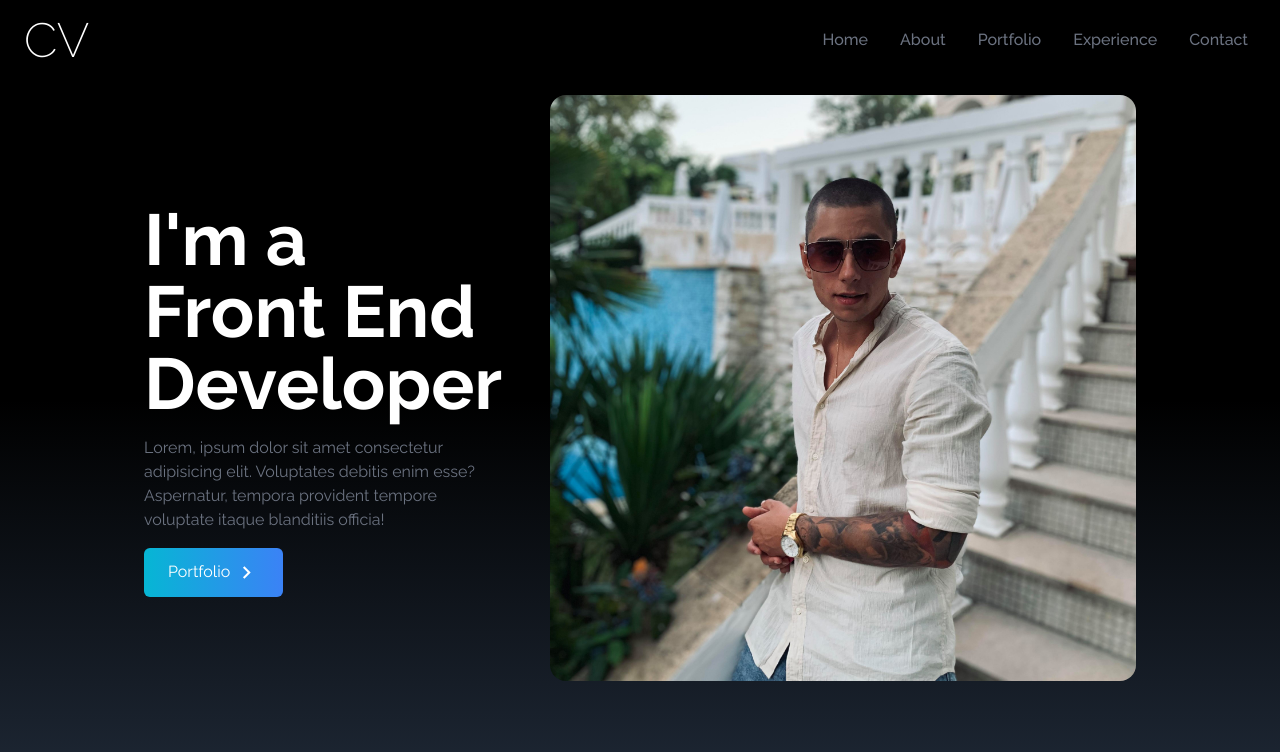
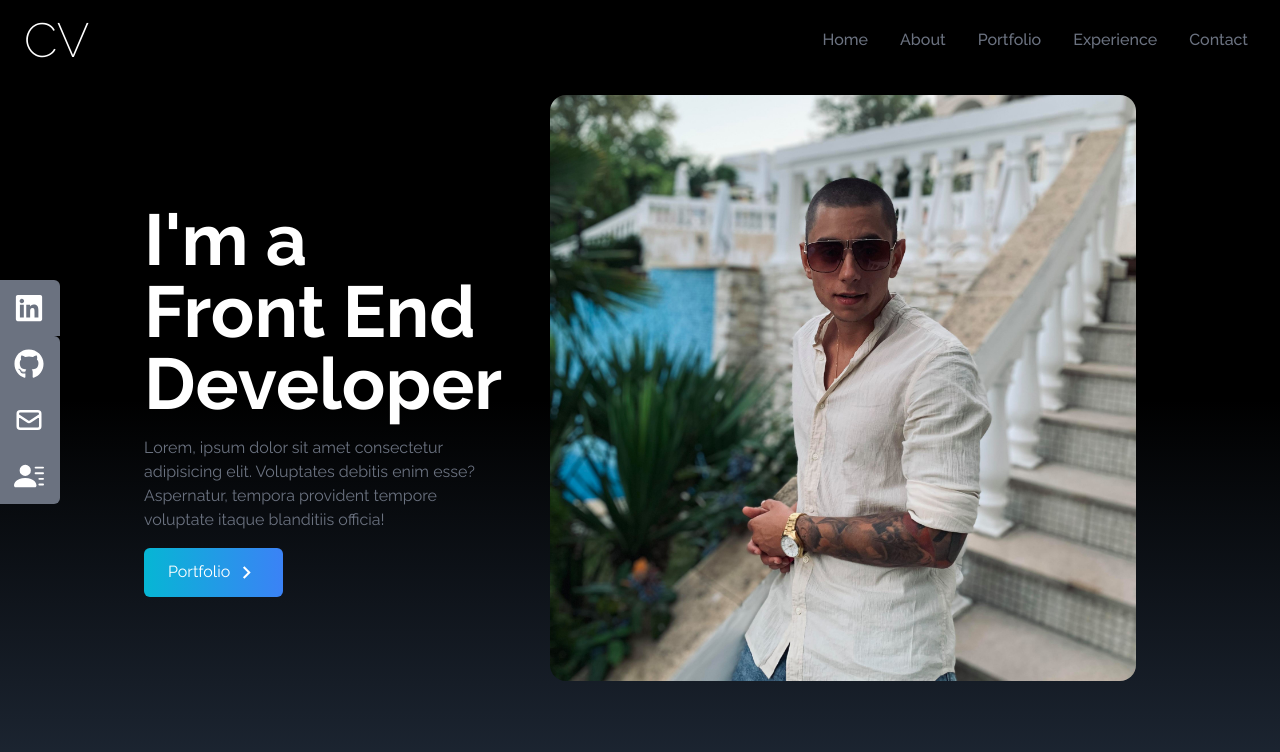
Before and after one commit to petkovpavel45/my-react-portfolio, a React (Create React App) app: page / in a window 1280 px wide. Shown: the top 752 px of the page. Built offline with nearby package versions, Linux system fonts and the light colour scheme.

Commit message:
adding social links comp

```diff
--- a/src/App.js
+++ b/src/App.js
@@ -1,11 +1,13 @@
 import Home from "./components/Home";
 import NavBar from "./components/NavBar";
+import SocialLinks from "./components/SocialLinks";
 
 function App() {
   return (
     <div>
       <NavBar />
       <Home />
+      <SocialLinks />
     </div>
   );
 }
--- /dev/null
+++ b/src/components/SocialLinks.jsx
@@ -0,0 +1,77 @@
+import React from "react";
+import { FaGithub, FaLinkedin } from "react-icons/fa";
+import { HiOutlineMail } from "react-icons/hi";
+import { BsFillPersonLinesFill } from "react-icons/bs";
+const SocialLinks = () => {
+  const links = [
+    {
+      id: 1,
+      child: (
+        <>
+          LinkedIn <FaLinkedin size={30} />
+        </>
+      ),
+      href: "https://linkedin.com/in/pavelpetkov45/",
+      style: "rounded-tr-md",
+    },
+    {
+      id: 2,
+      child: (
+        <>
+          GitHub <FaGithub size={30} />
+        </>
+      ),
+      href: "https://github.com/petkovpavel45/",
+      style: "rounded-tr-md",
+    },
+    {
+      id: 3,
+      child: (
+        <>
+          Email <HiOutlineMail size={30} />
+        </>
+      ),
+      href: "mailto:petkovpavel45@gmail.com",
+    },
+    {
+      id: 4,
+      child: (
+        <>
+          Resume <BsFillPersonLinesFill size={30} />
+        </>
+      ),
+      href: "https://linkedin.com",
+      style: "rounded-br-md",
+      download: true,
+    },
+  ];
+
+  return (
+    <div className="hidden lg:flex flex-col top-[35%] left-0 fixed">
+      <ul>
+        {links.map(({ id, child, href, style, download }) => (
+          <li
+            key={id}
+            className={
+              "flex justify-between items-center w-40 h-14 px-4 ml-[-100px] hover:ml-[-10px] hover:rounded-md duration-300 bg-gray-500" +
+              " " +
+              style
+            }
+          >
+            <a
+              href={href}
+              className="flex justify-between items-center w-full text-white"
+              download={download}
+              target="_blank"
+              rel="noreferrer"
+            >
+             {child}
+            </a>
+          </li>
+        ))}
+      </ul>
+    </div>
+  );
+};
+
+export default SocialLinks;
```
